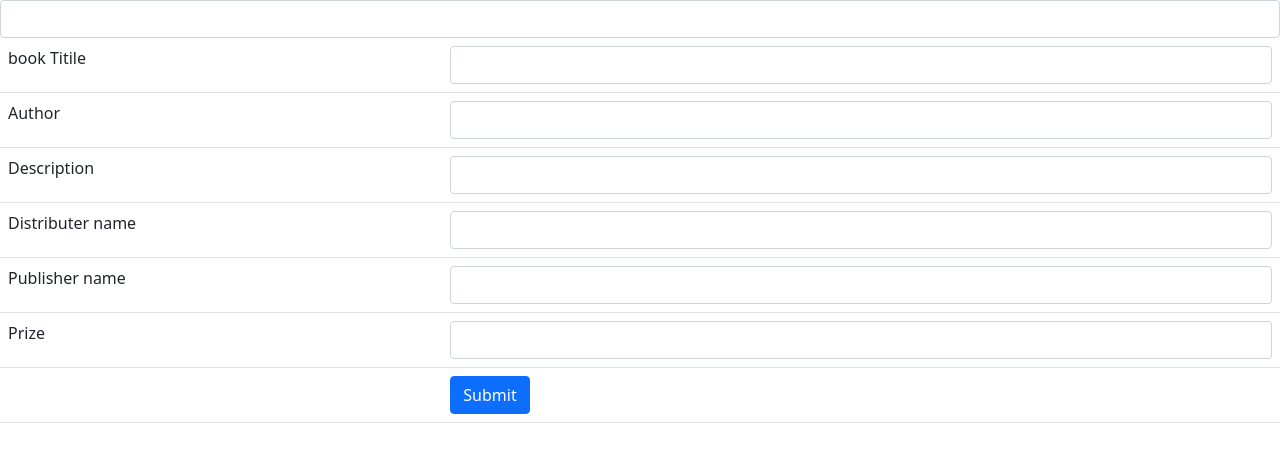
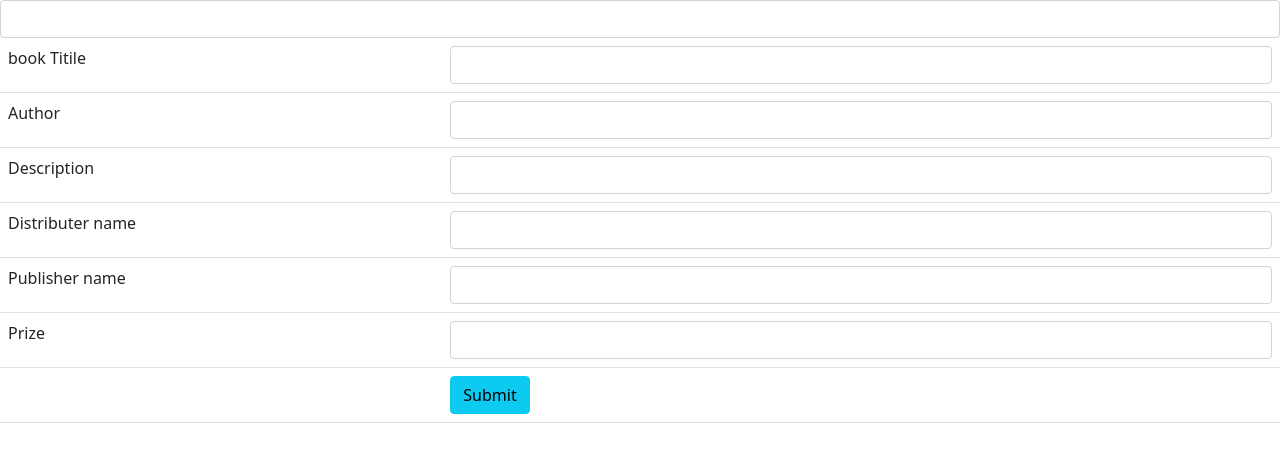
Before and after one commit to Meenakahiraj/myweb, a plain HTML site: page book.html in a window 1280 px wide. Drawn offline with nearby package versions, Linux system fonts and the light colour scheme.

Commit message:
first day class

```diff
--- a/book.html
+++ b/book.html
@@ -37,7 +37,7 @@
     </tr>
     <tr>
         <td></td>
-        <td><button class="btn btn-primary">Submit</button></td>
+        <td><button class="btn btn-info">Submit</button></td>
     </tr>
 </table>
 </body>
```
